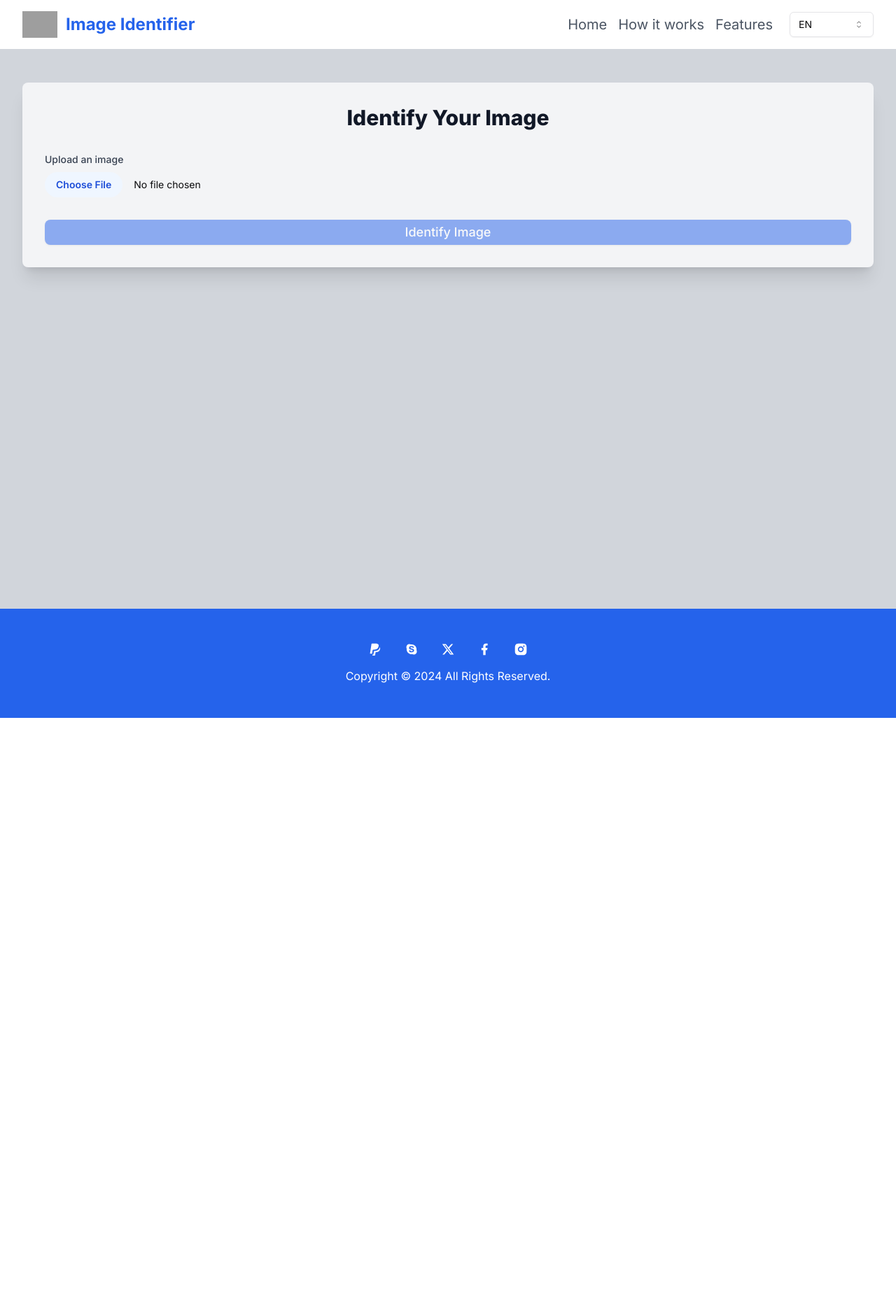
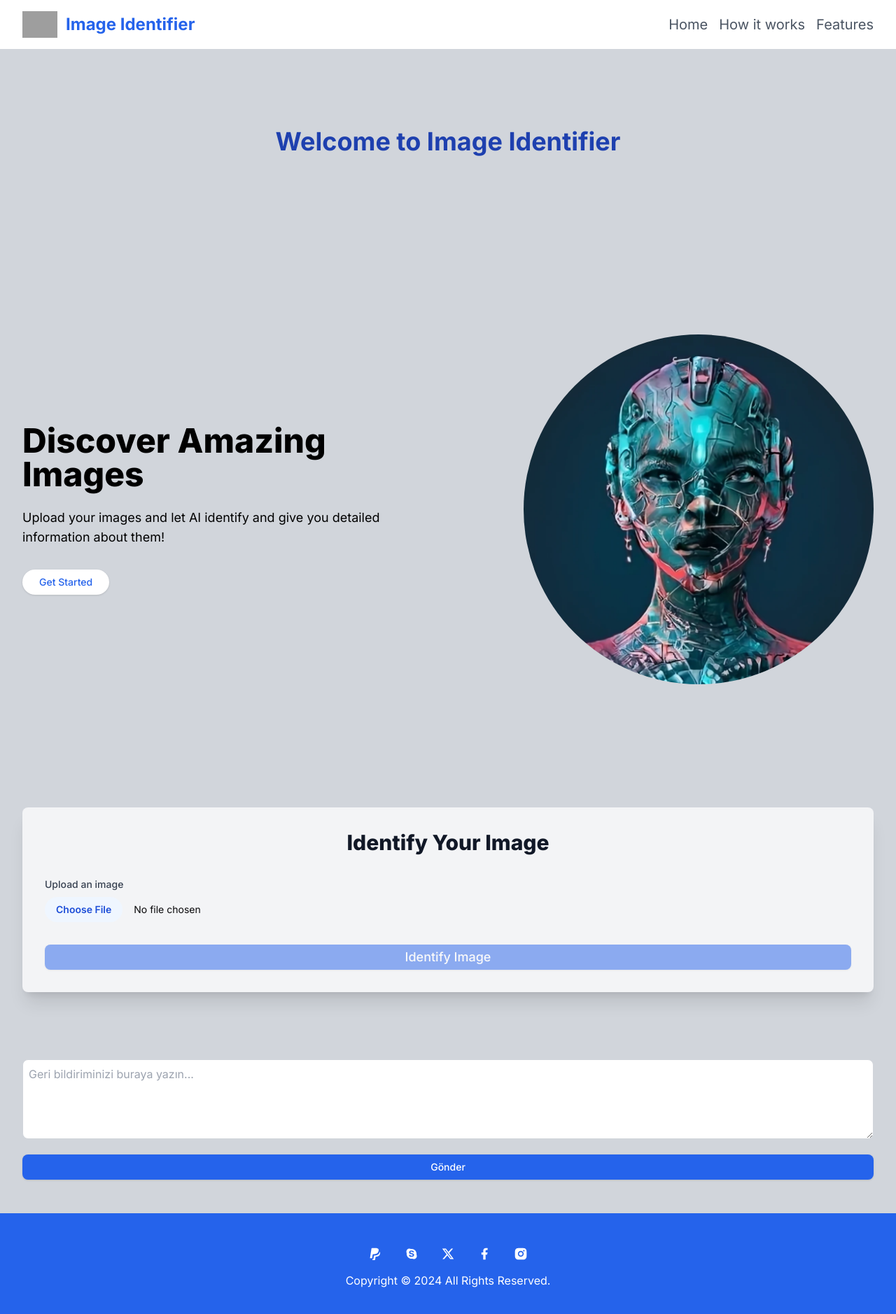
Before and after one commit to tunahanbucak/nextjs-image-identifier-ai, a Next.js app: page / in a window 1280 px wide. Shown: the top 1878 px of the page at 70% size. Before the commit the page ends 1026 px from the top, so only its background shows below. Built offline with nearby package versions, Linux system fonts and the light colour scheme; grey boxes are pictures that could not be loaded.

Commit message:
some revizes

```diff
--- a/app/features/page.tsx
+++ b/app/features/page.tsx
@@ -3,7 +3,7 @@ import React from "react";
 export default function page() {
   return (
     <main className="min-h-screen  bg-gray-300 ">
-      <div className=" max-w-7xl mx-auto py-12">
+      <div className="max-w-7xl mx-auto px-4 sm:px-6 lg:px-8 py-12">
         <div className=" bg-gray-100 px-8 py-12">
           <h2 className="text-3xl font-extrabold text-gray-900 mb-8 text-center">
             Features
--- a/app/layout.tsx
+++ b/app/layout.tsx
@@ -24,7 +24,6 @@ export default function RootLayout({
         <Appbar />
         {children}
         <Footer />
-        {/* </ThemeProvider> */}
       </body>
     </html>
   );
--- a/app/page.tsx
+++ b/app/page.tsx
@@ -1,9 +1,22 @@
+import Feedback from "@/components/Feedback";
+import Hero from "@/components/Hero";
 import HomePage from "@/components/HomePage";
 
 export default function Home() {
   return (
     <div className="min-h-screen bg-gray-300">
+      <div>
+        <div className="max-w-7xl mx-auto px-4 sm:px-6 lg:px-8 py-12">
+          <div className="hero  text-center py-16">
+            <h1 className="text-4xl font-bold text-blue-800 mb-4">
+              Welcome to Image Identifier
+            </h1>
+          </div>
+        </div>
+      </div>
+      <Hero />
       <HomePage />
+      <Feedback />
     </div>
   );
 }
--- a/app/works/page.tsx
+++ b/app/works/page.tsx
@@ -3,7 +3,7 @@ import React from "react";
 export default function page() {
   return (
     <main className="min-h-screen  bg-gray-300 ">
-      <div className=" max-w-7xl mx-auto py-12">
+      <div className="max-w-7xl mx-auto px-4 sm:px-6 lg:px-8 py-12">
         <div className="bg-gray-100 p-8 rounded-lg shadow-xl overflow-hidden">
           <h2 className="text-3xl font-extrabold text-gray-900 mb-8 text-center">
             How It Works
@@ -13,7 +13,7 @@ export default function page() {
               (step, index) => (
                 <div
                   key={index}
-                  className="bg-white rounded-lg shadow-md p-6 transition duration-150 ease-in-out transform hover:scale-105">
+                  className="bg-white rounded-lg shadow-md p-6 transition duration-150 ease-in-out transform hover:scale-105 cursor-pointer">
                   <div className="text-3xl font-bold text-blue-600 mb-4">
                     {index + 1}
                   </div>
--- a/components/Appbar.tsx
+++ b/components/Appbar.tsx
@@ -27,7 +27,7 @@ export default function Appbar() {
         <Disclosure as="nav">
           {({ open }) => (
             <>
-              <div className="flex justify-between items-center">
+              <div className="flex justify-between items-center ">
                 <Link href={"/"}>
                   <div className="flex items-center">
                     <Image
@@ -42,7 +42,6 @@ export default function Appbar() {
                     </h1>
                   </div>
                 </Link>
-
                 <div className="hidden md:flex items-center space-x-6">
                   <ul className="flex space-x-4">
                     <Link
@@ -61,7 +60,7 @@ export default function Appbar() {
                       Features
                     </Link>
                   </ul>
-                  <Select>
+                  {/* <Select>
                     <SelectTrigger className="w-[120px]">
                       <SelectValue placeholder="EN" />
                     </SelectTrigger>
@@ -69,7 +68,7 @@ export default function Appbar() {
                       <SelectItem value="en">EN</SelectItem>
                       <SelectItem value="tr">TR</SelectItem>
                     </SelectContent>
-                  </Select>
+                  </Select> */}
                   {/* <div>
                     <Button
                       onClick={() =>
@@ -110,7 +109,7 @@ export default function Appbar() {
                     className="block text-gray-600 hover:text-blue-600 text-lg">
                     Features
                   </Link>
-                  <div className="mt-4">
+                  {/* <div className="mt-4">
                     <Select>
                       <SelectTrigger className="w-full">
                         <SelectValue placeholder="EN" />
@@ -120,7 +119,7 @@ export default function Appbar() {
                         <SelectItem value="tr">TR</SelectItem>
                       </SelectContent>
                     </Select>
-                  </div>
+                  </div> */}
                 </ul>
               </Disclosure.Panel>
             </>
--- /dev/null
+++ b/components/Feedback.tsx
@@ -0,0 +1,33 @@
+"use client";
+
+import React, { useState } from "react";
+import { Button } from "./ui/button";
+
+export default function Feedback() {
+  const [feedback, setFeedback] = useState("");
+
+  const handleSubmit = (e: { preventDefault: () => void }) => {
+    e.preventDefault();
+    console.log(feedback);
+    setFeedback("");
+  };
+
+  return (
+    <div className="max-w-7xl mx-auto px-4 sm:px-6 lg:px-8 py-12">
+      <form onSubmit={handleSubmit}>
+        <textarea
+          value={feedback}
+          onChange={(e) => setFeedback(e.target.value)}
+          placeholder="Geri bildiriminizi buraya yazın..."
+          className="w-full border border-gray-300 rounded-lg p-2 mb-4"
+          rows={4}
+        />
+        <Button
+          type="submit"
+          className="w-full bg-blue-600 text-white py-2 rounded-lg">
+          Gönder
+        </Button>
+      </form>
+    </div>
+  );
+}
--- /dev/null
+++ b/components/Hero.tsx
@@ -0,0 +1,34 @@
+import React from "react";
+import { Button } from "./ui/button";
+import Image from "next/image";
+import Link from "next/link";
+
+export default function Hero() {
+  return (
+    <section className="relative  text-black py-20 ">
+      <div className="py-12 max-w-7xl mx-auto px-4 sm:px-6 lg:px-8 flex flex-col md:flex-row items-center justify-between">
+        <div className="md:w-1/2">
+          <h1 className="text-5xl font-extrabold mb-6">
+            Discover Amazing Images
+          </h1>
+          <p className="text-lg mb-8">
+            Upload your images and let AI identify and give you detailed
+            information about them!
+          </p>
+          <Link href="#home">
+            <Button className="bg-white text-blue-600 py-3 px-6 rounded-full hover:bg-gray-200">
+              Get Started
+            </Button>
+          </Link>
+        </div>
+        <Image
+          src="/ai.jpg"
+          alt="AI Image"
+          width={500}
+          height={400}
+          className="rounded-full"
+        />
+      </div>
+    </section>
+  );
+}
--- a/components/HomePage.tsx
+++ b/components/HomePage.tsx
@@ -132,7 +132,7 @@ export default function HomePage() {
   };
 
   return (
-    <main className="max-w-7xl mx-auto px-4 sm:px-6 lg:px-8 py-12">
+    <main id="home" className="max-w-7xl mx-auto px-4 sm:px-6 lg:px-8 py-12">
       <div className="bg-gray-100 rounded-lg shadow-xl overflow-hidden">
         <div className="p-8 ">
           <h2 className="text-3xl font-extrabold text-gray-900 mb-8 text-center">
@@ -173,7 +173,6 @@ export default function HomePage() {
             {loading ? "Identifying" : "Identify Image"}
           </Button>
         </div>
-
         {result && (
           <div className="bg-blue-50 p-8 border-t border-blue-100 ">
             <h3 className="text-2xl font-bold text-blue-800 mb-4">
--- a/components/Socials.tsx
+++ b/components/Socials.tsx
@@ -24,7 +24,7 @@ const icons = [
     name: <RiSkypeFill />,
   },
   {
-    path: "/",
+    path: "https://x.com/TunahanBucak",
     name: <RiTwitterXFill />,
   },
 
```
Also changed, not shown: i18n.ts (deleted, +0 -24 lines), public/ai.jpg (added).
